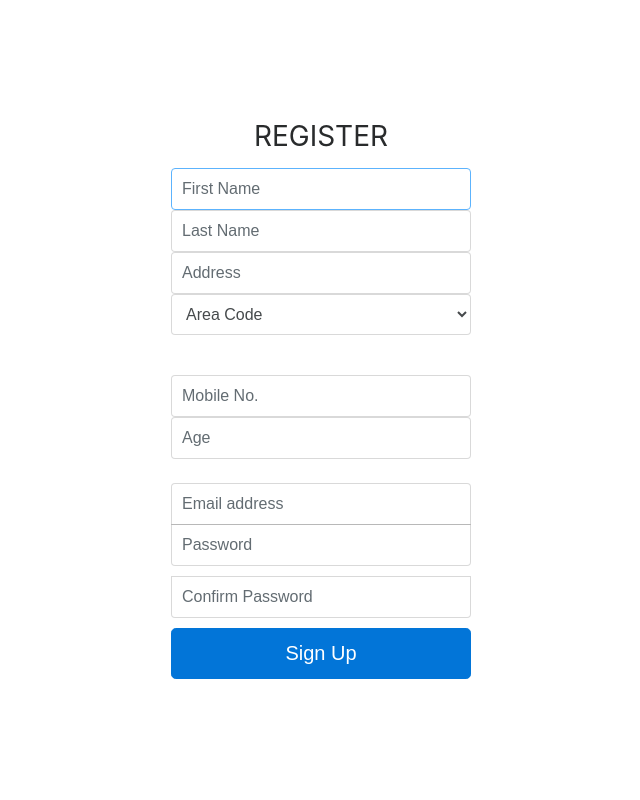
After one commit to V4run14/Restaurant, a Flask app: template templates/register.html in a window 1280 px wide. The commit adds this page. Shown: the whole page, without its empty margins (319-959 px from the left). Run offline with Flask 2, Linux system fonts and the light colour scheme; the template is opened without the code that fills it, so the values that code supplies are empty; some libraries are stand-ins or nearby versions.

Commit message:
Login/Register1

```diff
--- a/application.py
+++ b/application.py
@@ -12,34 +12,28 @@ app = Flask(__name__)
 admin_pwd="team_KV"
 menus = [
     {
-        'item_id':1
-        'item_name':'Rice'
-        'description':'white rice'
-        'price':30
-        'rating':4.0
+        'item_id':1,
+        'item_name':'Rice',
+        'description':'white rice',
+        'price':30,
+        'rating':4.0,
         'total':12
     },
     {
-        'item_id':2
-        'item_name':'Roti'
-        'description':'Roti'
-        'price':15
-        'rating':4.0
+        'item_id':2,
+        'item_name':'Roti',
+        'description':'Roti',
+        'price':15,
+        'rating':4.0,
         'total':10
     }
 ]
 
-orders = [
-    {
-        'order_id'
-    }
-]
 
 
 @app.route("/")
 def index():
 
-    #return redirect("/register", code=307)
     return render_template("index.html")
 
 @app.route("/login", methods=["POST"])
@@ -64,8 +58,7 @@ def login():
 
 @app.route("/register", methods=["POST"])
 def register():
-    #return render_template("register.html")
-    return "you have been redirected"
+    return render_template("register.html")
 
 @app.route("/register1", methods=["POST"])
 def register1():
@@ -84,11 +77,9 @@ def register1():
     else:
         return redirect("/register", code=307)
 
-@app.route("/admin", methods=["POST"])
+@app.route("/admin", methods=["GET","POST"])
 def admin():
-
-    #return render_template("admin.html")
-    return "This is the admin view"
+    return render_template("admin.html")
 
 @app.route("/manager", methods=["POST"])
 def manager():
--- a/static/Signin.css
+++ b/static/Signin.css
@@ -22,10 +22,13 @@ body {
 .form-signin .checkbox {
   font-weight: 400;
 }
+.form-group{
+  margin: 0;
+}
 .form-signin .form-control {
   position: relative;
   box-sizing: border-box;
-  height: auto;
+  height: auto !important;
   padding: 10px;
   font-size: 16px;
 }
--- a/templates/layout.html
+++ b/templates/layout.html
@@ -1,15 +1,13 @@
 <!DOCTYPE html>
 <html>
     <head>
-        <link rel="stylesheet" href="https://maxcdn.bootstrapcdn.com/bootstrap/4.0.0-beta.3/css/bootstrap.min.css" integrity="sha384-Zug+QiDoJOrZ5t4lssLdxGhVrurbmBWopoEl+M6BdEfwnCJZtKxi1KgxUyJq13dy" crossorigin="anonymous">
+
         {% block head %}
         <title>{% block title %}{% endblock %}</title>
         {% endblock %}
     </head>
-    <body class="text-center">
-        <div class="container">
+    <body>
             {% block body %}
             {% endblock %}
-        </div>
     </body>
 </html>
--- /dev/null
+++ b/templates/register.html
@@ -0,0 +1,58 @@
+{% extends "layout.html" %}
+
+{% block head %}
+    <link href="{{ url_for('static', filename='/Signin.css') }}" rel="stylesheet">
+    <link rel="stylesheet" href="https://maxcdn.bootstrapcdn.com/bootstrap/4.0.0-beta.3/css/bootstrap.min.css" integrity="sha384-Zug+QiDoJOrZ5t4lssLdxGhVrurbmBWopoEl+M6BdEfwnCJZtKxi1KgxUyJq13dy" crossorigin="anonymous">
+{% endblock %}
+
+{% block title %}
+    Sign Up
+{% endblock %}
+
+{% block body %}
+<div class="text-center container">
+    <form class="form-signin" action="{{ url_for('register1') }}" method="post">
+        <h1 class="h3 mb-3 font-weight-normal">REGISTER</h1>
+
+        <label for="fName" class="sr-only">First Name</label>
+        <input type="text" id="fName" class="form-control" name="fName" placeholder="First Name" required autofocus/>
+
+        <label for="lName" class="sr-only">Last Name</label>
+        <input type="text" id="lName" class="form-control" name="lName" placeholder="Last Name" required autofocus/>
+
+        <label for="address" class="sr-only">Address</label>
+        <input type="text" id="add" class="form-control" name="address" placeholder="Address" required autofocus/>
+
+        <div class="form-group">
+        <label for="areaCode" class="sr-only">Address</label>
+        <select class="form-control" style="height: 47px;">
+            <option value = "Java">Area Code</option>
+            <option value = "Discrete Mathematics">Discrete Mathematics</option>
+            <option value = "Chemistry">Chemistry</option>
+         </select>
+        </div>
+
+        <br>
+
+        <label for="mob" class="sr-only">Mobile No.</label>
+        <input type="number" id="mob" class="form-control" name="mob" placeholder="Mobile No." required autofocus>
+
+        <label for="age" class="sr-only">Age</label>
+        <input type="number" id="age" class="form-control" name="age" placeholder="Age" required autofocus>
+
+        <br>
+
+        <label for="inputEmail" class="sr-only">Email address</label>
+        <input type="email" id="email" class="form-control" name="email" placeholder="Email address" required autofocus>
+
+        <label for="inputPassword" class="sr-only">Password</label>
+        <input type="password" id="pwd" class="form-control" name="pwd" placeholder="Password" required>
+
+        <label for="confirmPassword" class="sr-only">Confirm Password</label>
+        <input type="password" id="cnf" class="form-control" name="cnf" placeholder="Confirm Password" required>
+
+        <button class="btn btn-lg btn-primary btn-block" name="signup" type="submit">Sign Up</button>
+
+    </form>
+</div>
+{% endblock %}
```
Also changed, not shown: templates/admin.html (added, +47 -0 lines), templates/index.html (+15 -5 lines).
